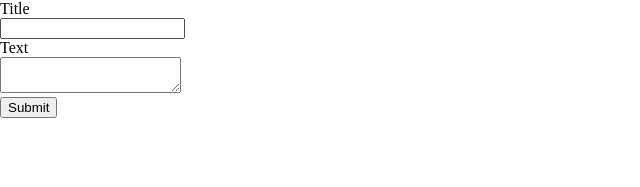
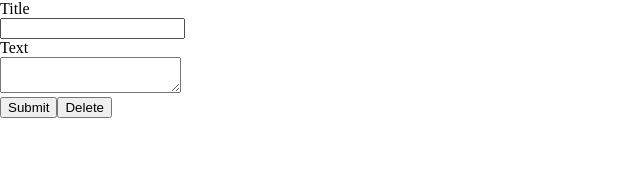
Before and after one commit to easy-deep-learning/nextjs-project-template, a Next.js app: page /templateCRUD/new in a window 1280 px wide. Shown: the top 187 px of the page, without its empty margins (0-640 px from the left). Built offline with nearby package versions, Linux system fonts and the light colour scheme.

Commit message:
Add DELETE action for TemplateCRUD

```diff
--- a/components/TemplateCRUDItem/TemplateCRUDItemForm.tsx
+++ b/components/TemplateCRUDItem/TemplateCRUDItemForm.tsx
@@ -1,16 +1,18 @@
+import React from 'react'
 import type { NextPage } from 'next'
 import {
   Form,
   Input,
   Button,
+  Modal,
 } from 'antd'
+import { ExclamationCircleOutlined } from '@ant-design/icons'
 
 import { TemplateCRUDItemProps } from './TemplateCRUDItemTypes'
 
-export type TemplateCRUDItemFormProps = Partial<TemplateCRUDItemProps> & { onSave: (values: Partial<TemplateCRUDItemProps>) => void }
+export type TemplateCRUDItemFormProps = Partial<TemplateCRUDItemProps> & { onSave: (values: Partial<TemplateCRUDItemProps>) => void, onDelete?: (id: string) => void }
 
-const TemplateCRUDItemForm: NextPage<TemplateCRUDItemFormProps> = ({ _id, title, text, created_at, updated_at, onSave }) => {
-
+const TemplateCRUDItemForm: NextPage<TemplateCRUDItemFormProps> = ({ _id, title, text, created_at, updated_at, onSave, onDelete }) => {
   const onFinish = (values: any) => {
     console.log('Success:', values)
     if (_id) {
@@ -23,7 +25,19 @@ const TemplateCRUDItemForm: NextPage<TemplateCRUDItemFormProps> = ({ _id, title,
     console.log('Failed:', errorInfo)
   }
 
-  console.log('title: ', title) // eslint-disable-line
+
+  const confirm = () => {
+    Modal.confirm({
+      title: 'Confirm',
+      icon: <ExclamationCircleOutlined />,
+      content: `Do you want to delete ${title}?`,
+      okText: 'Delete',
+      onOk: () => {
+        onDelete && _id && onDelete(_id.toString())
+      },
+      cancelText: 'Cancel',
+    });
+  };
 
   return (
     <Form
@@ -64,6 +78,9 @@ const TemplateCRUDItemForm: NextPage<TemplateCRUDItemFormProps> = ({ _id, title,
         <Button type="primary" htmlType="submit">
           Submit
         </Button>
+        <Button type="primary" danger ghost onClick={confirm}>
+          Delete
+        </Button>
       </Form.Item>
     </Form>
 
--- a/pages/api/templateCRUD/[id].ts
+++ b/pages/api/templateCRUD/[id].ts
@@ -48,11 +48,11 @@ export default async function handler (
     // Delete one
     case 'DELETE':
       if (!userId) {
-        res.status(401)
+        res.status(200)
           .json({ error: { message: 'you need to authenticate before' } })
         return
       }
-      await TemplateCRUDModel.deleteOne({_id: data._id})
+      await TemplateCRUDModel.deleteOne({_id: query.id})
       res.status(204)
       break
     default:
--- a/pages/templateCRUD/[id].tsx
+++ b/pages/templateCRUD/[id].tsx
@@ -2,6 +2,7 @@ import React from 'react'
 import type { NextPage } from 'next'
 import Head from 'next/head'
 import { useRouter } from 'next/router'
+import 'antd/dist/antd.css'
 
 import { TemplateCRUDItem, TemplateCRUDItemProps } from '../../components'
 
```
Also changed, not shown: pages/templateCRUD/[id]/edit.tsx (+14 -2 lines).
